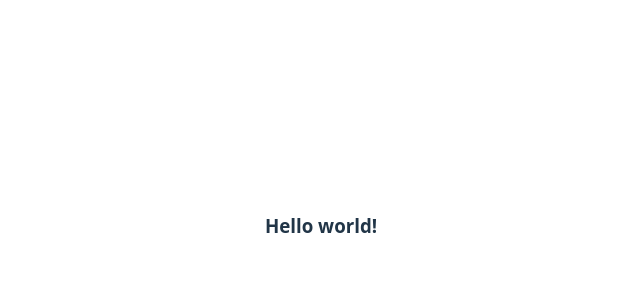
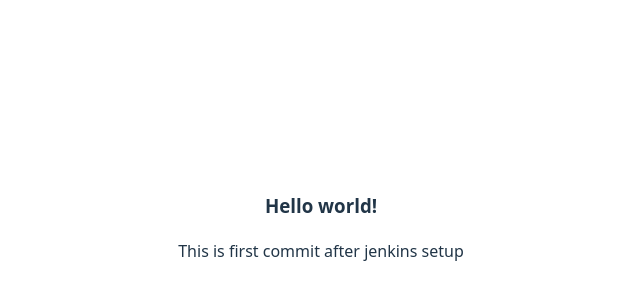
Before and after one commit to amitpatil321/demo_app, a React (Vite) app: page / in a window 1280 px wide. Shown: the part 174-474 px from the top of the page, without its empty margins (319-959 px from the left). Built offline with nearby package versions, Linux system fonts and the light colour scheme.

Commit message:
add p text

```diff
--- a/src/App.jsx
+++ b/src/App.jsx
@@ -4,6 +4,7 @@ function App() {
   return (
     <div>
       <h3>Hello world!</h3>
+      <p>This is first commit after jenkins setup</p>
     </div>
   );
 }
```
